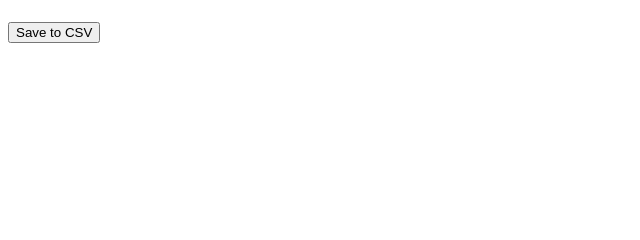
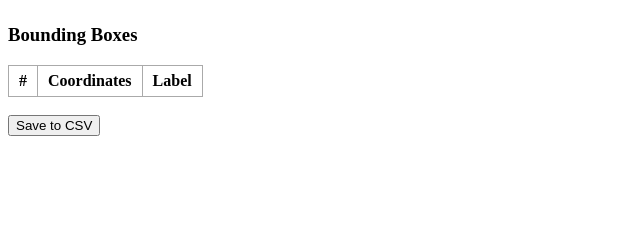
Before and after one commit to Pixels2bytes/LabelMe, a Flask app: page /annotate/1 in a window 1280 px wide. Shown: the part 371-611 px from the top of the page, without its empty margins (0-640 px from the left). Run offline with Flask 3, Linux system fonts and the light colour scheme; lists and menus that the app fills with data are empty.

Commit message:
update: Added annotation label and drawing

```diff
--- /dev/null
+++ b/annotations.csv
@@ -0,0 +1,3 @@
+file,label,coordinates
+download_1.jpg,eye,"(284, 446, 469, 536)"
+download_1.jpg,eye,"(547, 446, 749, 538)"
--- a/templates/annotate.html
+++ b/templates/annotate.html
@@ -8,6 +8,19 @@
             border: 2px solid black;
             cursor: crosshair;
         }
+
+        #boxList {
+            margin-top: 20px;
+        }
+
+        table {
+            border-collapse: collapse;
+        }
+
+        th, td {
+            padding: 6px 10px;
+            border: 1px solid #aaa;
+        }
     </style>
 </head>
 <body>
@@ -16,6 +29,17 @@
 
 <div id="canvasWrapper">
     <canvas id="drawingCanvas"></canvas>
+</div>
+
+<div id="boxList">
+    <h3>Bounding Boxes</h3>
+    <table id="boxesTable">
+        <tr>
+            <th>#</th>
+            <th>Coordinates</th>
+            <th>Label</th>
+        </tr>
+    </table>
 </div>
 
 <br>
@@ -63,18 +87,15 @@ canvas.onmouseup = (e) => {
     };
 
     boxes.push(box);
+    labels.push("");  // placeholder
+
     drawing = false;
     redraw();
-
-    let label = prompt("Enter label for this box:");
-    labels.push(label);
-
-
+    addBoxToTable(box);
 };
 
 function redraw() {
     ctx.drawImage(img, 0, 0);
-
     ctx.strokeStyle = "red";
     ctx.lineWidth = 2;
 
@@ -83,7 +104,32 @@ function redraw() {
     });
 }
 
+function addBoxToTable(box) {
+    const table = document.getElementById("boxesTable");
+
+    const row = table.insertRow(-1);
+    const idxCell = row.insertCell(0);
+    const coordCell = row.insertCell(1);
+    const labelCell = row.insertCell(2);
+
+    const id = boxes.length;
+
+    idxCell.innerText = id;
+
+    coordCell.innerText = `(${box.x1}, ${box.y1}, ${box.x2}, ${box.y2})`;
+
+    const input = document.createElement("input");
+    input.type = "text";
+    input.placeholder = "Enter label...";
+    input.oninput = (e) => {
+        labels[id - 1] = e.target.value;
+    };
+
+    labelCell.appendChild(input);
+}
+
 function submitBoxes() {
+    // ensure all boxes collected
     document.getElementById("boxesInput").value = JSON.stringify(boxes);
     document.getElementById("labelsInput").value = JSON.stringify(labels);
     document.getElementById("saveForm").submit();
```
Also changed, not shown: static/annotated/download_1.jpg (added), static/uploads/download_1.jpg (added).
